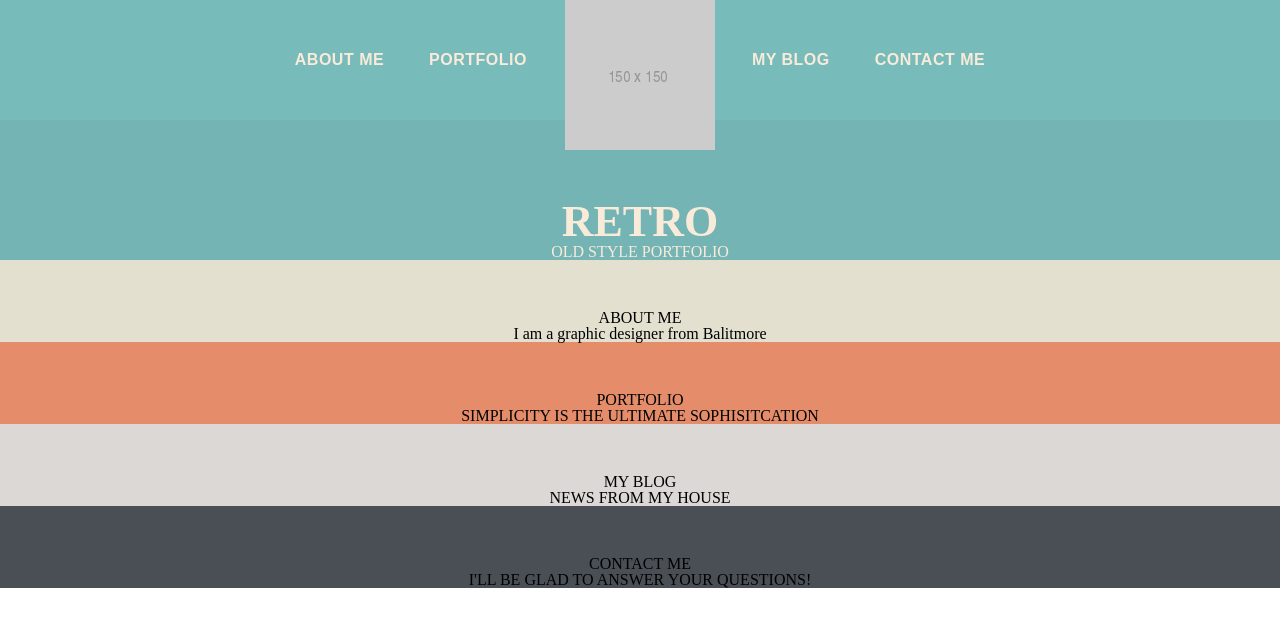
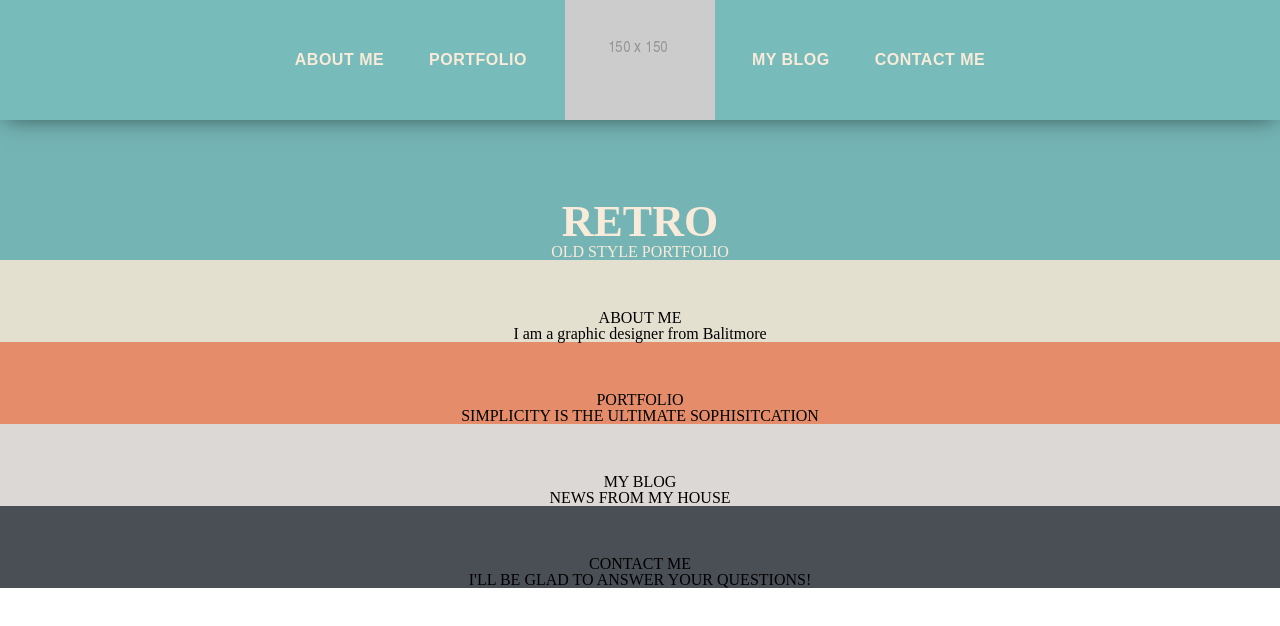
Before and after one commit to reuben-john/html-css-templates, a plain HTML site: page index.html in a window 1280 px wide. Drawn offline with Linux system fonts and the light colour scheme.

Commit message:
Add shadow to topnav and adjust logo location

```diff
--- a/assets/stylesheets/main.css
+++ b/assets/stylesheets/main.css
@@ -112,6 +112,7 @@ h1, h2, h3, h4, h5, h6 {
   position: absolute;
   left: 50%;
   margin-left: -75px;
+  margin-top: -30px;
 
 }
 .primary-header {
@@ -120,7 +121,11 @@ h1, h2, h3, h4, h5, h6 {
   position: relative;
   position: fixed;
   top: 0;
-  width: 100%
+  width: 100%;
+  box-shadow:         0 2px 23px -5px rgba(0,0,0,0.63);
+  -webkit-box-shadow: 0 2px 23px -5px rgba(0,0,0,0.63);
+     -moz-box-shadow: 0 2px 23px -5px rgba(0,0,0,0.63);
+
 }
 .primary-header ul li:nth-of-type(3) {
   margin-left: 200px;
@@ -158,7 +163,7 @@ a:hover {
   color: #525557;
 }
 #logo:hover {
-  margin-top: 20px;
+  margin-top: -10px;
 }
 
 /*
```
